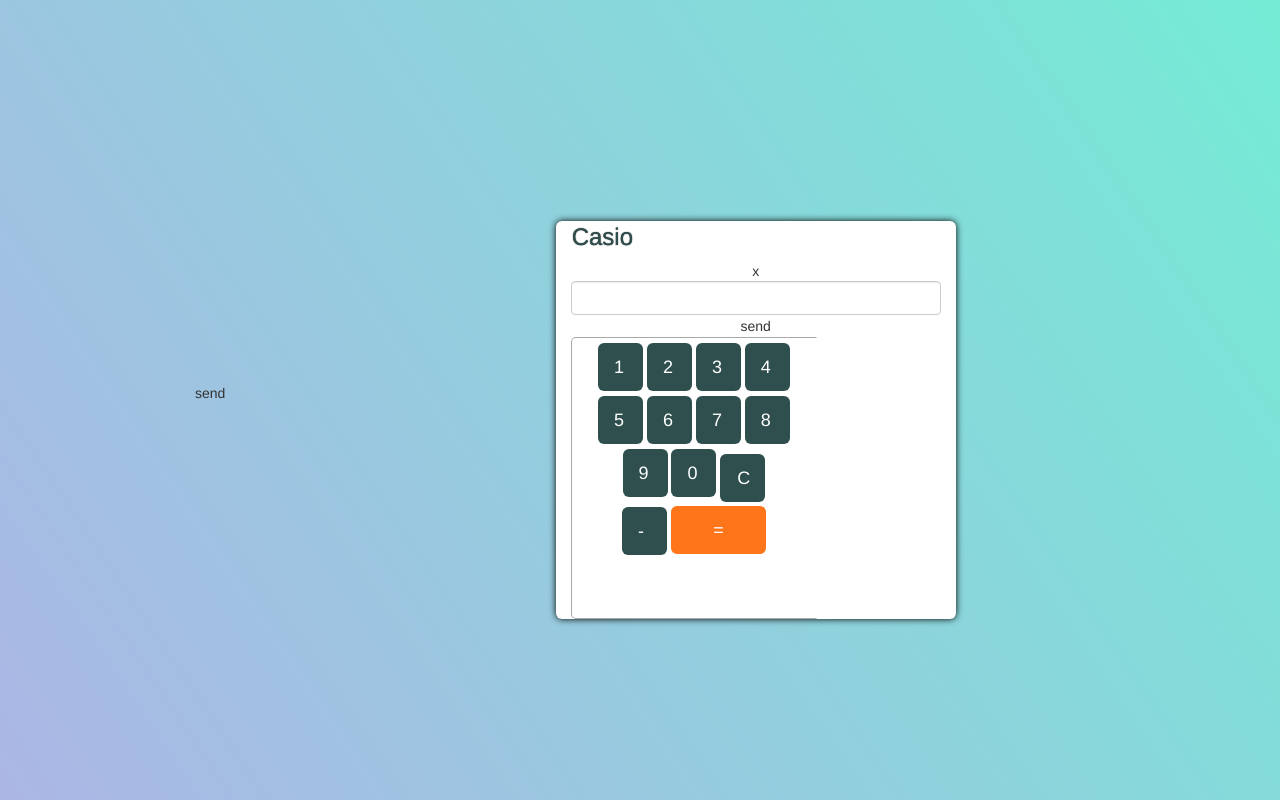
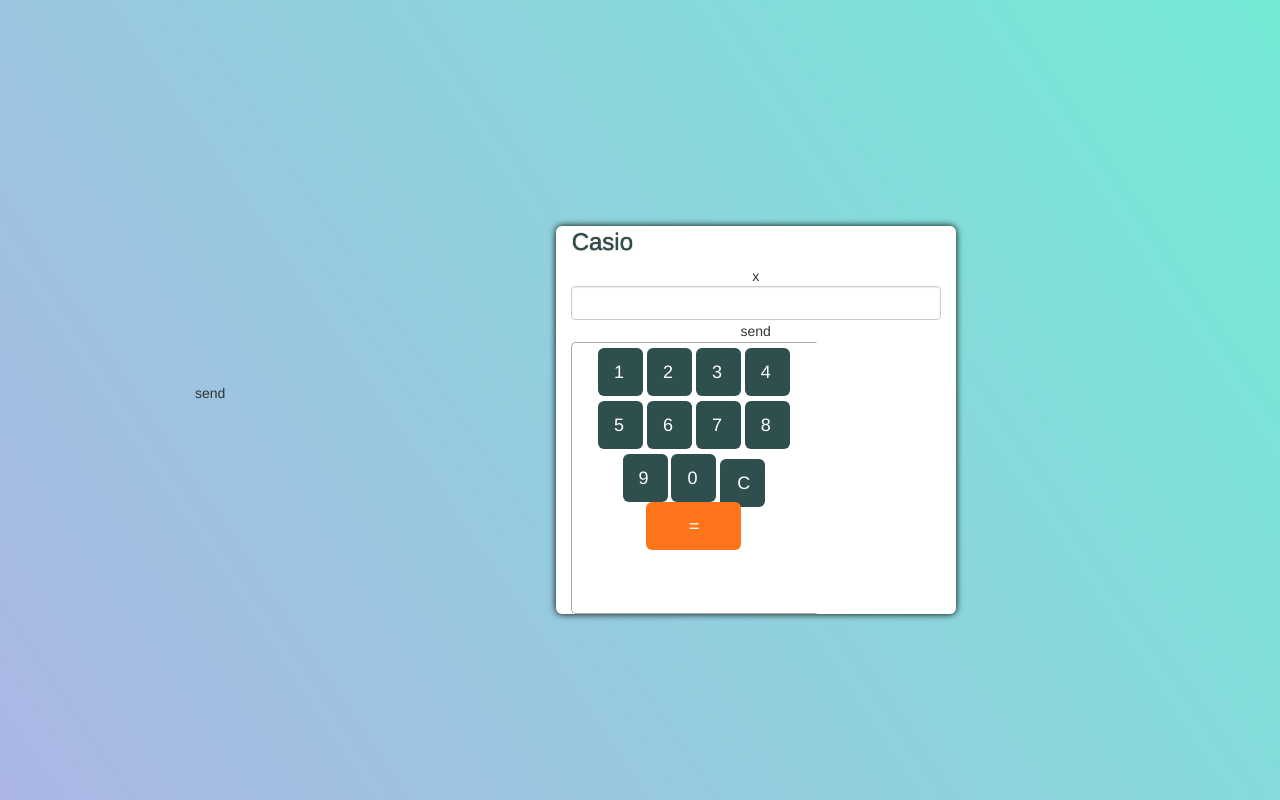
Before and after one commit to abdoulakram/inputpass, a Flask app: page / in a window 1280 px wide. Run offline with Flask 2, Linux system fonts and the light colour scheme; some libraries are stand-ins or nearby versions.

Commit message:
first commit

```diff
--- a/templates/password.html
+++ b/templates/password.html
@@ -38,7 +38,7 @@
             <button onclick="ClearAll()" style="margin-top:5px;width:45px;height:48px;background-color:darkslategrey;color:white;outline:none;" class="btn btn-lg">C</button><br>
 
 
-           <button onclick="PressButton(this)"  style="margin-top:5px;width:45px;height:48px;background-color:darkslategrey;color:white;outline:none;" class="btn-lg">-</button>
+
 
            <button  onclick="Answer()"  style="margin-top:-5px;width:95px;height:48px;background-color:#ff751a;color:white;outline:none;" class="btn btn-lg">=</button>
 
```
